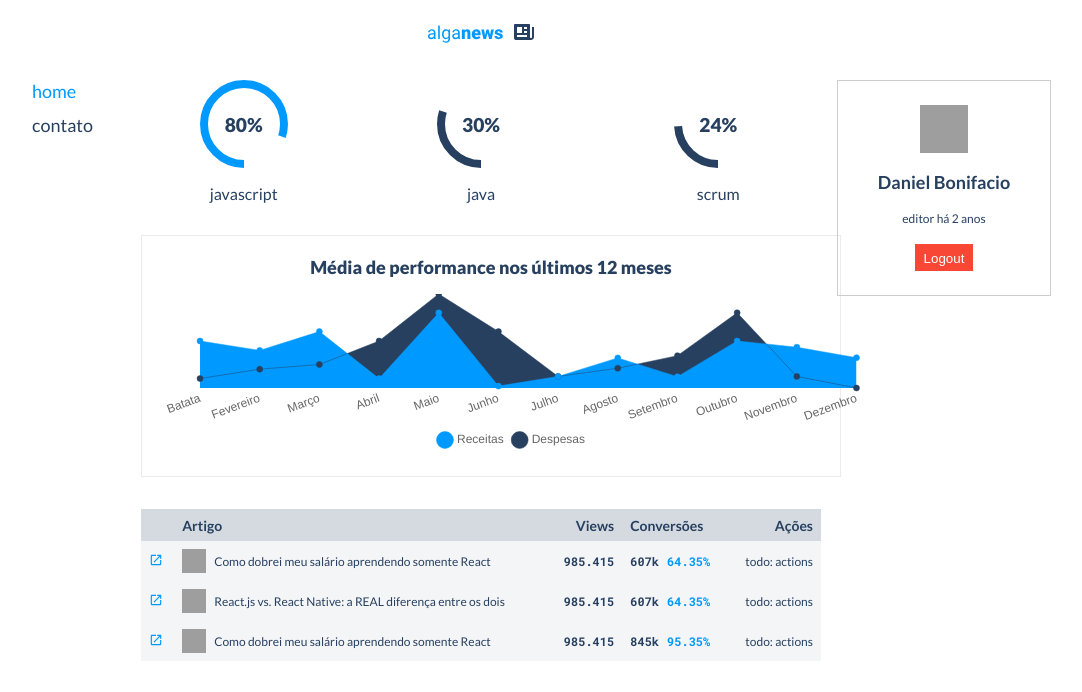
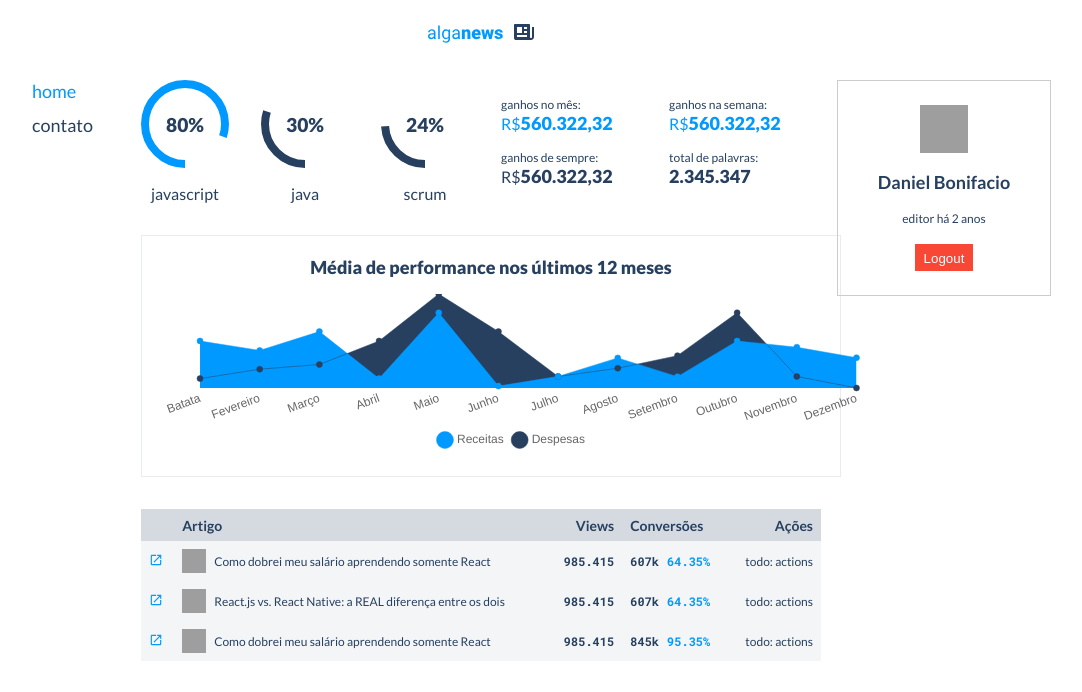
Before and after one commit to LeonardoCosta90/alganews-cms, a React (Create React App) app: page / in a window 1280 px wide. Shown: the top 692 px of the page, without its empty margins (159-1241 px from the left). Built offline with nearby package versions, Linux system fonts and the light colour scheme; grey boxes are pictures that could not be loaded.

Commit message:
feat: feature user earnings

```diff
--- /dev/null
+++ b/src/app/features/UserEarnings.tsx
@@ -0,0 +1,17 @@
+import styled from "styled-components";
+import ValueDescriptor from "../components/ValueDescriptor/ValueDescriptor";
+
+export default function UserEarnings () {
+  return <UserEarningsWrapper>
+    <ValueDescriptor color="primary" description="Ganhos no mês" value={560322.32} isCurrency />
+    <ValueDescriptor color="primary" description="Ganhos na semana" value={560322.32} isCurrency />
+    <ValueDescriptor color="default" description="Ganhos de sempre" value={560322.32} isCurrency />
+    <ValueDescriptor color="default" description="Total de palavras" value={2_345_347} />
+  </UserEarningsWrapper>
+}
+
+const UserEarningsWrapper = styled.div`
+  display: grid;
+  grid-template-columns: repeat(2, 1fr);
+  gap: 16px;
+`
--- a/src/app/views/Home.view.tsx
+++ b/src/app/views/Home.view.tsx
@@ -1,5 +1,6 @@
 import usePageTitle from "../../core/hooks/usePageTitle"
 import PostList from "../features/PostsList"
+import UserEarnings from "../features/UserEarnings"
 import UserPerformance from "../features/UserPerformance"
 import UserTopTags from "../features/UserTopTags"
 import DefaultLayout from "../layouts/Default"
@@ -8,7 +9,10 @@ export default function Home () {
   usePageTitle('Home')
 
   return <DefaultLayout>
-    <UserTopTags />
+    <div style={{ display: 'grid', gridTemplateColumns: '1fr 1fr', alignItems: 'center', gap: 32 }}>
+      <UserTopTags />
+      <UserEarnings />
+    </div>
     <UserPerformance />
     <PostList />
   </DefaultLayout>
```
